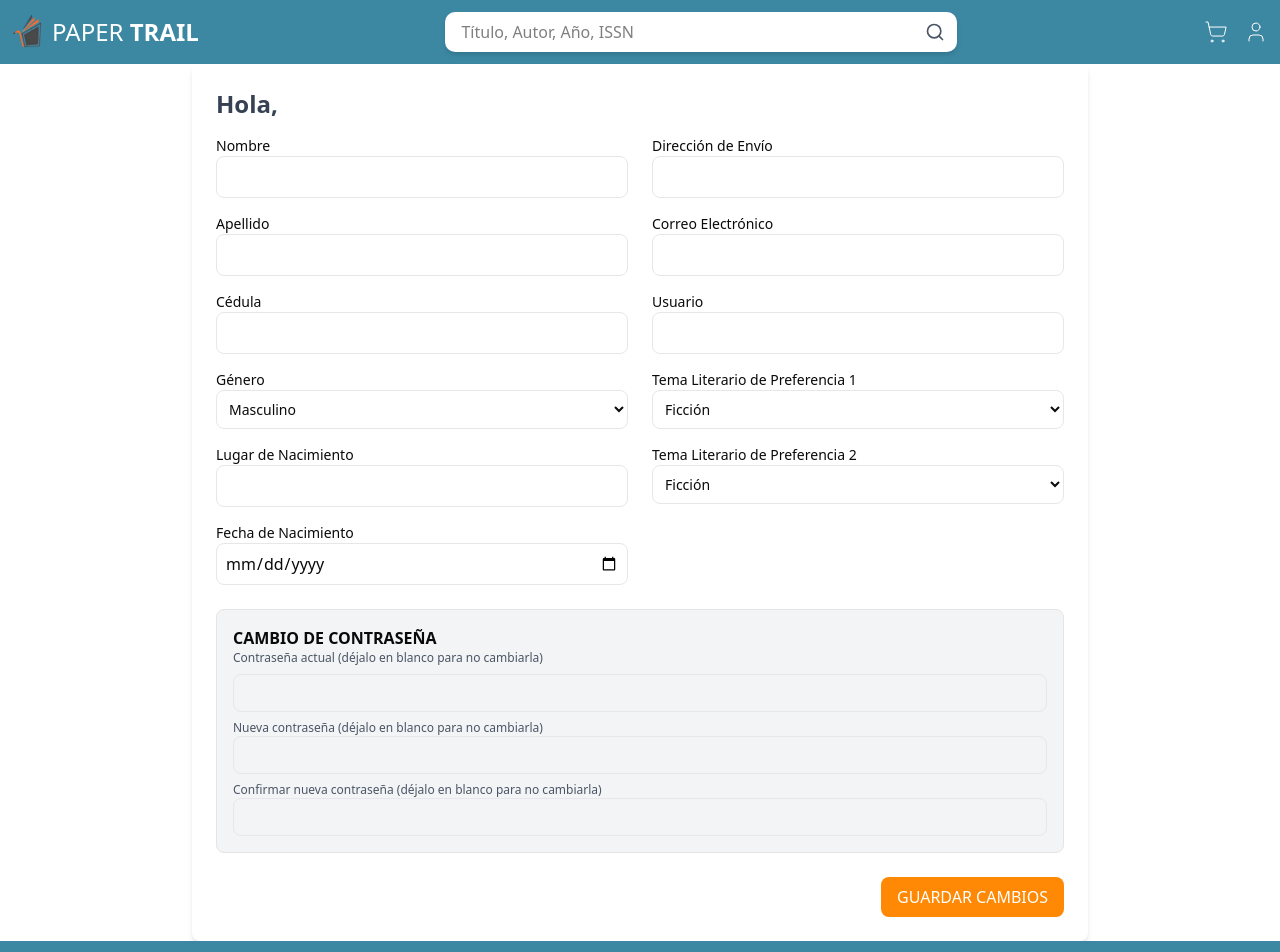
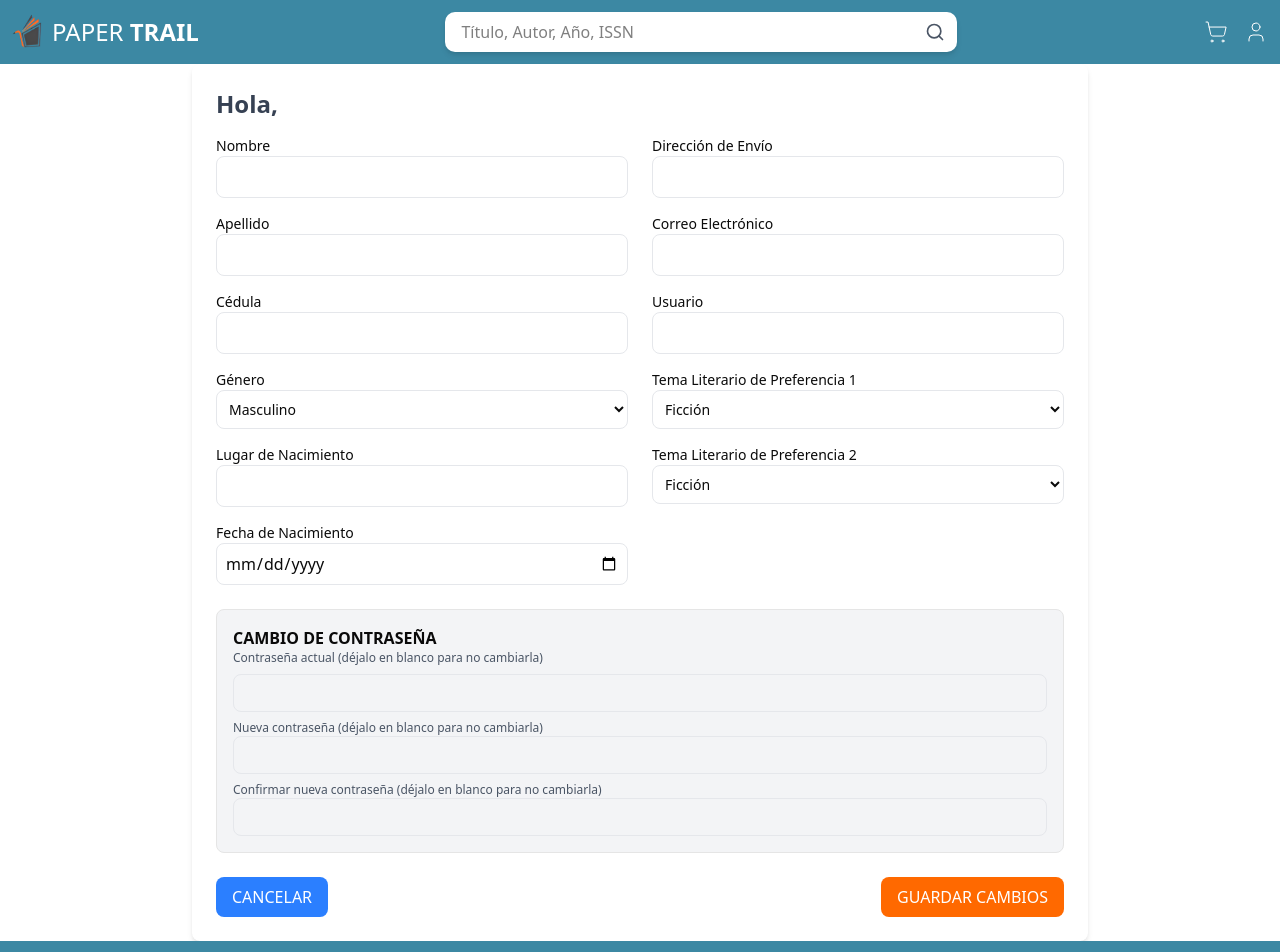
Before and after one commit to sofia0281/PaperTrailV2, a Next.js app in the folder frontend/: page /routes/editprofile in a window 1280 px wide. Shown: the top 952 px of the page. Built offline with nearby package versions, Linux system fonts and the light colour scheme.

Commit message:
botón cancelar editprofile

```diff
--- a/frontend/components/editprofile.tsx
+++ b/frontend/components/editprofile.tsx
@@ -30,7 +30,7 @@ const EditProfile = () => {
       passwordConfirmar: "",
     });
     const handleCancelar = () => {
-      router.push('/loginHome');  // Redirecciona a la página "About"
+      router.push('/routes/loginHome');  // Redirecciona a la página "About"
     };
   // Obtener los datos del usuario al cargar la página
 
@@ -354,9 +354,15 @@ const EditProfile = () => {
         </div>
 
         {/* Botones */}
-        <div className="flex justify-end w-full mt-6">
+        <div className="flex justify-between w-full mt-6">
           {/* sacar este boton de aqui para poder cancelar la edición del usuario */}
-          <button type="submit" className="bg-orange-400 text-white px-4 py-2 rounded-md transition-transform duration-300 transform hover:scale-105 cursor-pointer">
+          <button
+          type="button"
+          className="bg-blue-500 text-white px-4 py-2 rounded-md transition-transform duration-300 transform hover:scale-105 cursor-pointer"
+          onClick={handleCancelar}>
+            CANCELAR
+          </button>
+          <button type="submit" className="bg-orange-500 text-white px-4 py-2 rounded-md transition-transform duration-300 transform hover:scale-105 cursor-pointer">
             GUARDAR CAMBIOS
           </button>
         </div>
```
